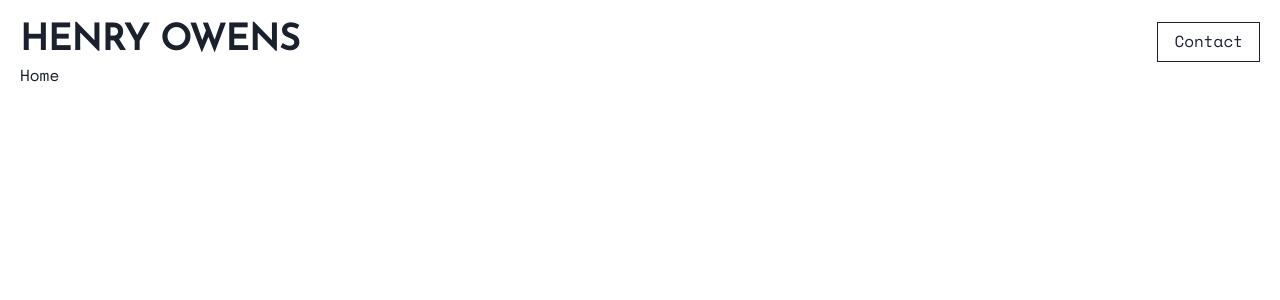
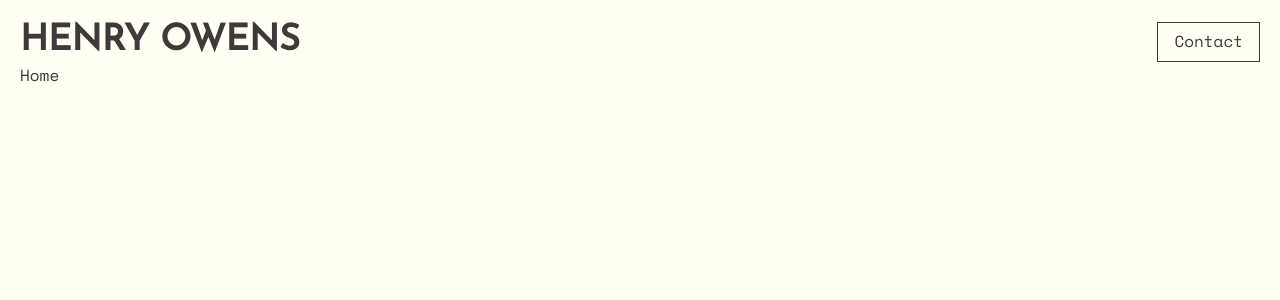
Before and after one commit to henryowens/website-next, a Next.js app: page / in a window 1280 px wide. Shown: the top 300 px of the page. Built offline with nearby package versions, Linux system fonts and the light colour scheme.

Commit message:
Adding base styling

```diff
--- a/src/Layout.tsx
+++ b/src/Layout.tsx
@@ -3,7 +3,7 @@ import { PropsWithChildren } from "react";
 
 const Layout: React.FC<PropsWithChildren> = ({ children }) => {
   return (
-    <div id="Layout">
+    <Flex id="Layout" flexDirection="column" marginBottom="5">
       <header>
         <Flex justifyContent="space-between" alignItems="center">
           <Heading as="h2" fontSize="4xl">
@@ -13,7 +13,7 @@ const Layout: React.FC<PropsWithChildren> = ({ children }) => {
         </Flex>
       </header>
       {children}
-    </div>
+    </Flex>
   );
 };
 
--- a/src/pages/_app.tsx
+++ b/src/pages/_app.tsx
@@ -1,4 +1,4 @@
-import { Container, ChakraProvider, CSSReset } from "@chakra-ui/react";
+import { Container, ChakraProvider, CSSReset, ColorModeScript, theme } from "@chakra-ui/react";
 import { AppProps } from "next/app";
 import Head from "next/head";
 
@@ -13,6 +13,8 @@ const App: React.FC<AppProps> = ({ Component, pageProps }) => (
         <meta name="description" content="Wenso public website" />
         <link rel="icon" href="/favicon.ico" />
       </Head>
+      <ColorModeScript  initialColorMode={customTheme.initialColorMode}  />
+
       <Layout>
         <CSSReset />
         <Component {...pageProps} />
--- a/src/styles/colors.ts
+++ b/src/styles/colors.ts
@@ -1,25 +1,45 @@
-import { theme, DeepPartial, Theme } from "@chakra-ui/react";
+import { Theme, ColorHues } from "@chakra-ui/react";
 
-const extendedColors: DeepPartial<
-  Record<string, Theme["colors"]["blackAlpha"]>
-> = {
-  blackAlpha: {
-    "50": "",
-    "100": "",
-    "200": "",
-    "300": "",
-    "400": "",
-    500: "#3f3a3a",
-    "600": "",
-    "700": "",
-    "800": "",
-    "900": "",
-  },
+interface ColorHuesInput {
+  50?: string;
+  100?: string;
+  200?: string;
+  300?: string;
+  400?: string;
+  500?: string;
+  600?: string;
+  700?: string;
+  800?: string;
+  900?: string;
+}
+
+const defaultColor = {
+  50: "",
+  100: "",
+  200: "",
+  300: "",
+  400: "",
+  500: "",
+  600: "",
+  700: "",
+  800: "",
+  900: "",
 };
 
-const overridenChakraColors: DeepPartial<Theme["colors"]> = {};
+const createColor = (hues: ColorHuesInput): ColorHues => ({
+  ...defaultColor,
+  ...hues,
+});
+
+const overridenChakraColors = {
+  blackAlpha: createColor({
+    500: "#3f3a3a",
+  }),
+  white: createColor({
+    500: "#fffff3",
+  }),
+};
 
 export const colors = {
   ...overridenChakraColors,
-  ...extendedColors,
 };
--- /dev/null
+++ b/src/styles/global.ts
@@ -0,0 +1,13 @@
+import { StyleFunctionProps } from "@chakra-ui/react";
+import { mode } from "@chakra-ui/theme-tools";
+
+export const global = (props: StyleFunctionProps) => ({
+  body: {
+    overflowX: "hidden",
+    bg: mode("white.500", "blackAlpha.500")(props),
+    color: mode(
+      props.theme.colors.blackAlpha["500"],
+      props.theme.colors.white["500"]
+    )(props),
+  },
+});
--- a/src/styles/theme.ts
+++ b/src/styles/theme.ts
@@ -4,7 +4,14 @@ import { colors } from "./colors";
 import { components } from "./components";
 import { config } from "./config";
 import { fonts } from "./fonts";
+import { global } from "./global";
 
-const customTheme = extendTheme({ fonts, colors, config, components });
+const customTheme = extendTheme({
+  colors,
+  components,
+  config,
+  fonts,
+  styles: { global },
+});
 
 export default customTheme;
```
